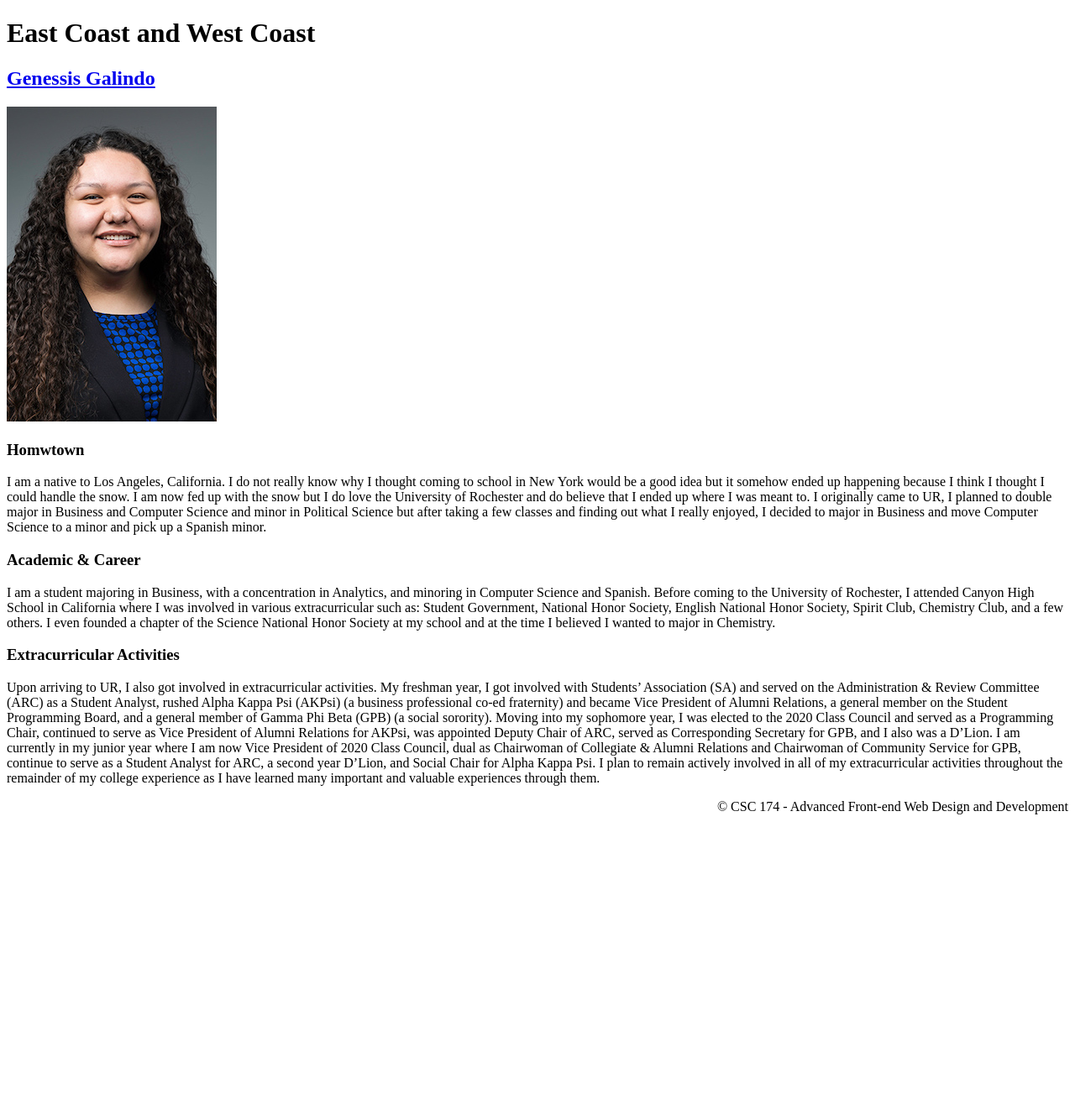
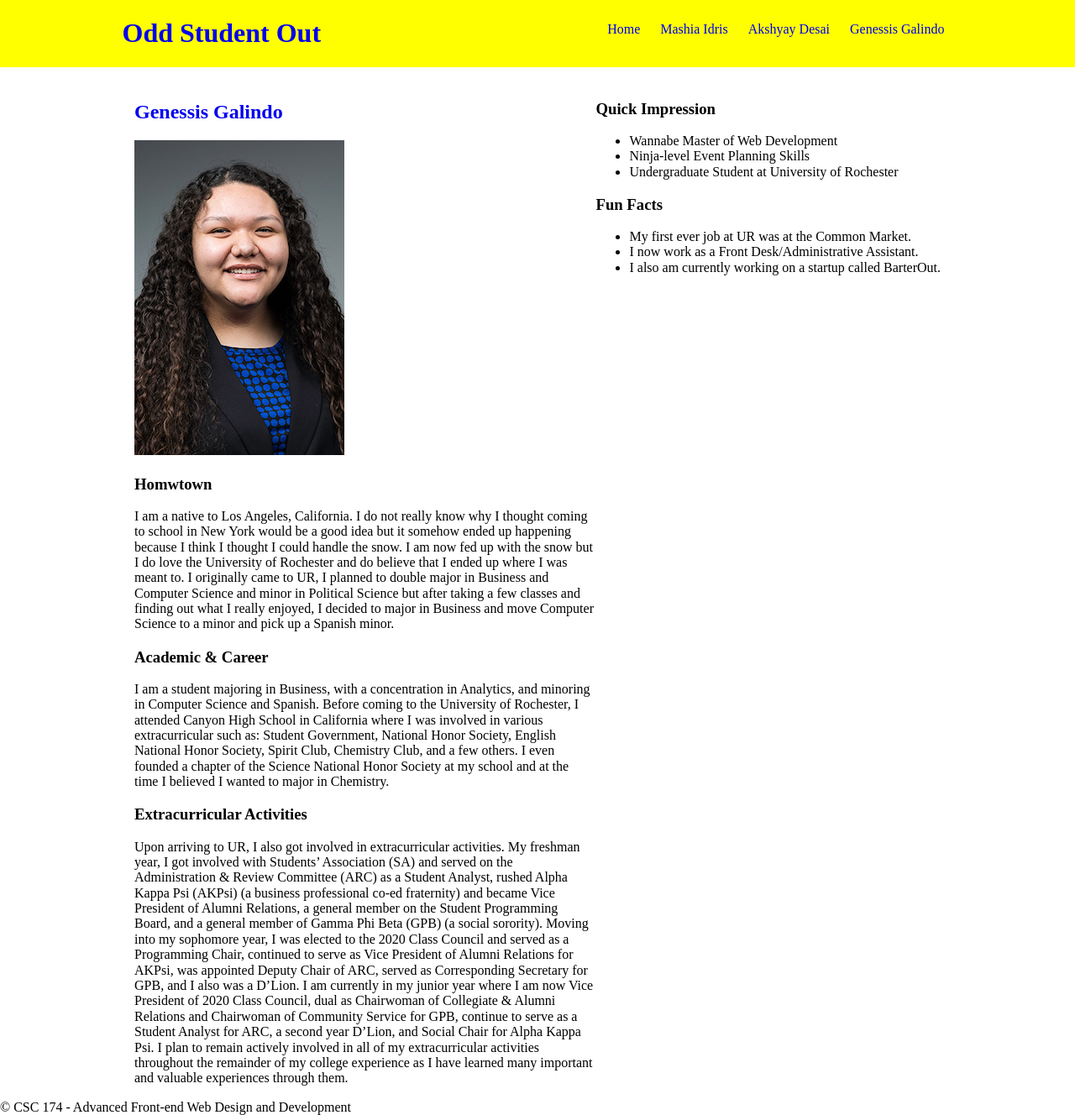
Before and after one commit to kfang2/Assignment5, a PHP site: page /genessis.php in a window 1280 px wide. Shown: the whole page at 84% size. Before the commit the page ends 970 px from the top, so only its background shows below. Run offline with PHP 8.4, Linux system fonts and the light colour scheme.

Commit message:
basic layout of the banner
banner ==  h1 + navigation bars

```diff
--- /dev/null
+++ b/css/banner.css
@@ -0,0 +1,27 @@
+header{
+	position:fixed;
+	width:100%;
+	top:0px;
+	display:inline-flex;
+	flex-wrap:wrap;
+    justify-content: space-around;
+	/*FIXME: CHANGE THE BACKGROUND COLOR*/
+	background-color:yellow;
+
+}
+
+.banner nav{
+	justify-content: right;
+}
+.main-menu ul{
+	list-style-type:none;
+}
+
+a.main-menu{
+	text-decoration:none;
+}
+.main-menu ul li
+{
+	display:inline-block;
+	padding:10px;
+}
--- /dev/null
+++ b/css/styles.css
@@ -0,0 +1,29 @@
+/******************
+** LAYOUT
+*******************/
+.container{
+	margin: 0 auto;
+	margin-top: 100px;
+	width:90%;
+	max-width:960px;
+	display: grid;
+	grid-template-columns: : 2fr 1fr;
+}
+
+main{
+	grid-column: 1/2;
+}
+aside{
+	grid-column: 2/3;
+}
+
+main h2{
+	grid-column:1/3;
+}
+/******************
+** BASE
+*******************/
+
+a{
+	text-decoration: none;
+}
--- a/genessis.php
+++ b/genessis.php
@@ -1,8 +1,11 @@
-<?php include "inc/html-top.inc";?>
+<?php
+$currentPage="Genessis Galindo | Odd Student Out";
+include "inc/html-top.inc";?>
+
 <main>
 	<a href="http://www.csc174.org/assignment02/atlantis/genessis.php">
 			<h2>Genessis Galindo</h2>
-			<img class="profile-picture" src="images/genessis.jpg" alt="Genessis Galindo">
+			<img src="images/genessis.jpg" alt="Genessis Galindo">
 	</a>
 
 <h3>Homwtown</h3>
@@ -13,10 +16,32 @@
 
 <h3>Extracurricular Activities</h3>
 	<p>Upon arriving to UR, I also got involved in extracurricular activities. My freshman year, I got involved with Students’ Association (SA) and served on the Administration & Review Committee (ARC) as a Student Analyst, rushed Alpha Kappa Psi (AKPsi) (a business professional co-ed fraternity) and became Vice President of Alumni Relations, a general member on the Student Programming Board, and a general member of Gamma Phi Beta (GPB) (a social sorority). Moving into my sophomore year, I was elected to the 2020 Class Council and served as a Programming Chair, continued to serve as Vice President of Alumni Relations for AKPsi, was appointed Deputy Chair of ARC, served as Corresponding Secretary for GPB, and I also was a D’Lion. I am currently in my junior year where I am now Vice President of 2020 Class Council, dual as Chairwoman of Collegiate & Alumni Relations and Chairwoman of Community Service for GPB, continue to serve as a Student Analyst for ARC, a second year D’Lion, and Social Chair for Alpha Kappa Psi. I plan to remain actively involved in all of my extracurricular activities throughout the remainder of my college experience as I have learned many important and valuable experiences through them.</p>
-	<footer>
+</main>
+
+<aside>
+	<section class="title">
+	<h3>Quick Impression</h3>
+	<ul>
+		<li>Wannabe Master of Web Development</li>
+		<li>Ninja-level Event Planning Skills</li>
+		<li>Undergraduate Student at University of Rochester</li>
+	</ul>
+    </section>
+
+	<section class="fun-facts">
+	<h3>Fun Facts</h3>
+	<ul>
+		<li>My first ever job at UR was at the Common Market.</li>
+		<li>I now work as a Front Desk/Administrative Assistant.</li>
+		<li>I also am currently working on a startup called BarterOut.</li>
+	</ul>
+    </section>
+</aside>
+
+</div><!--container-->
+
+<footer>
 	©  CSC 174 - Advanced Front-end Web Design and Development
-	</footer>
-
-</main>
+</footer>
 </body>
 </html>
--- a/inc/html-top.inc
+++ b/inc/html-top.inc
@@ -2,12 +2,28 @@
 <html lang="en">
 <head>
 	<meta charset="utf-8">
-	<title>Lab05|Odd Student Out</title>
-    <link rel="stylesheet" href="css/navigation.css">
+	<title><?php echo $currentPage; ?></title>
+	<link rel="stylesheet" href="css/normalize.css">
+	<link rel="stylesheet" href="css/banner.css">
+	<link rel="stylesheet" href="css/styles.css">
+	<link rel="stylesheet" href="css/home.css">
+    <!--<link rel="stylesheet" href="css/navigation.css">
     <link rel="stylesheet" href="css/footer.css">
-    <link rel="stylesheet" href="">
+    <link rel="stylesheet" href="">-->
 </head>
-<body class="container">
-	<header>
-			<h1>East Coast and West Coast</h1>
-	</header>
+<body>
+	<header class="banner">
+	<a href="index.php" class="banner">
+		<h1>Odd Student Out</h1>
+	</a>
+	<nav class="main-menu">
+		<ul>
+			<li><a href="index.php">Home</a></li>
+			<li><a href="maisha.php">Mashia Idris</a></li>
+			<li><a href="akshay.php">Akshyay Desai</a></li>
+			<li><a href="genessis.php">Genessis Galindo</a></li>
+		</ul>
+	</nav>
+    </header>
+
+	<div class="container">
--- a/index.php
+++ b/index.php
@@ -1,7 +1,6 @@
 <?php $style = 'css/home.css'; ?>
+<?php $currentPage="Home | Odd Student Out";?>
 <?php include "inc/html-top.inc";?>
-<?php include "inc/nav.inc";?>
-
 
 <main>
 	<div class="slider">
```
Also changed, not shown: akshay.php (+32 -5 lines), maisha.php (+28 -7 lines), css/normalize.css (added), 2 other files.
